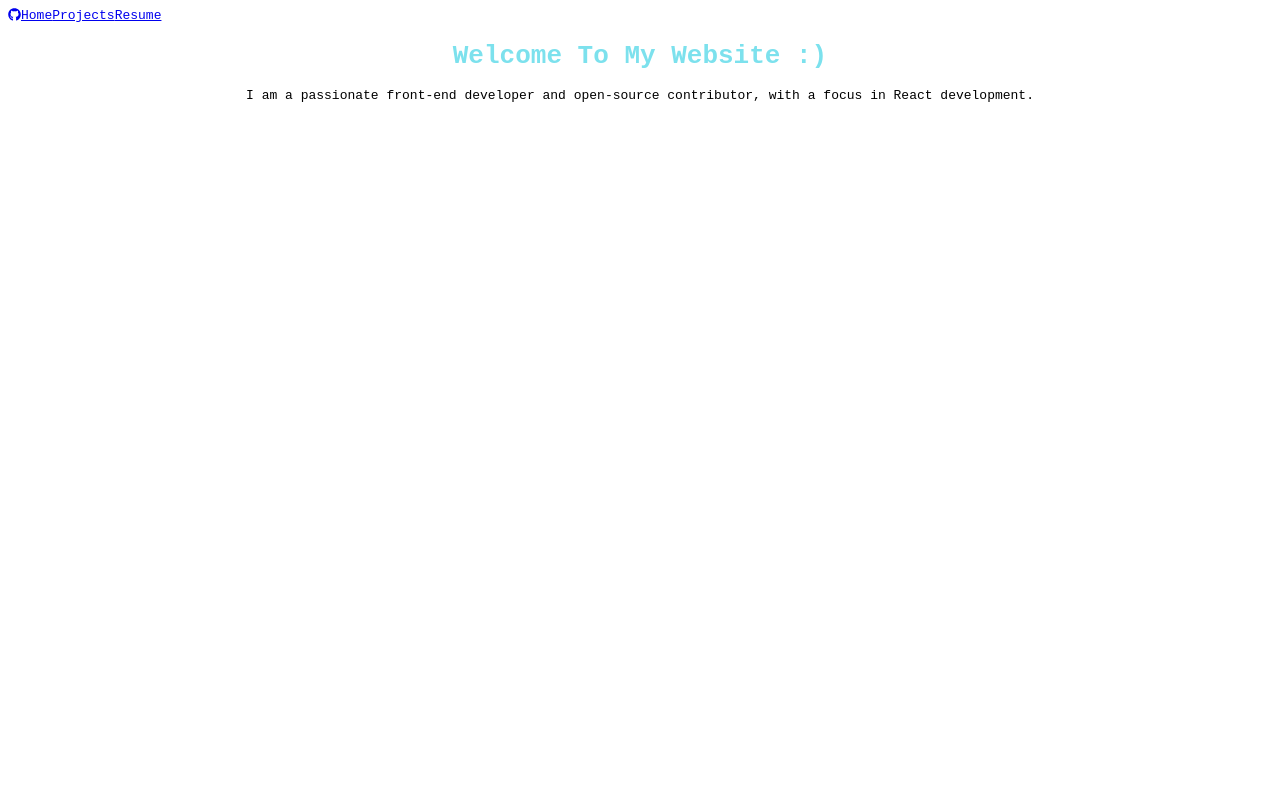
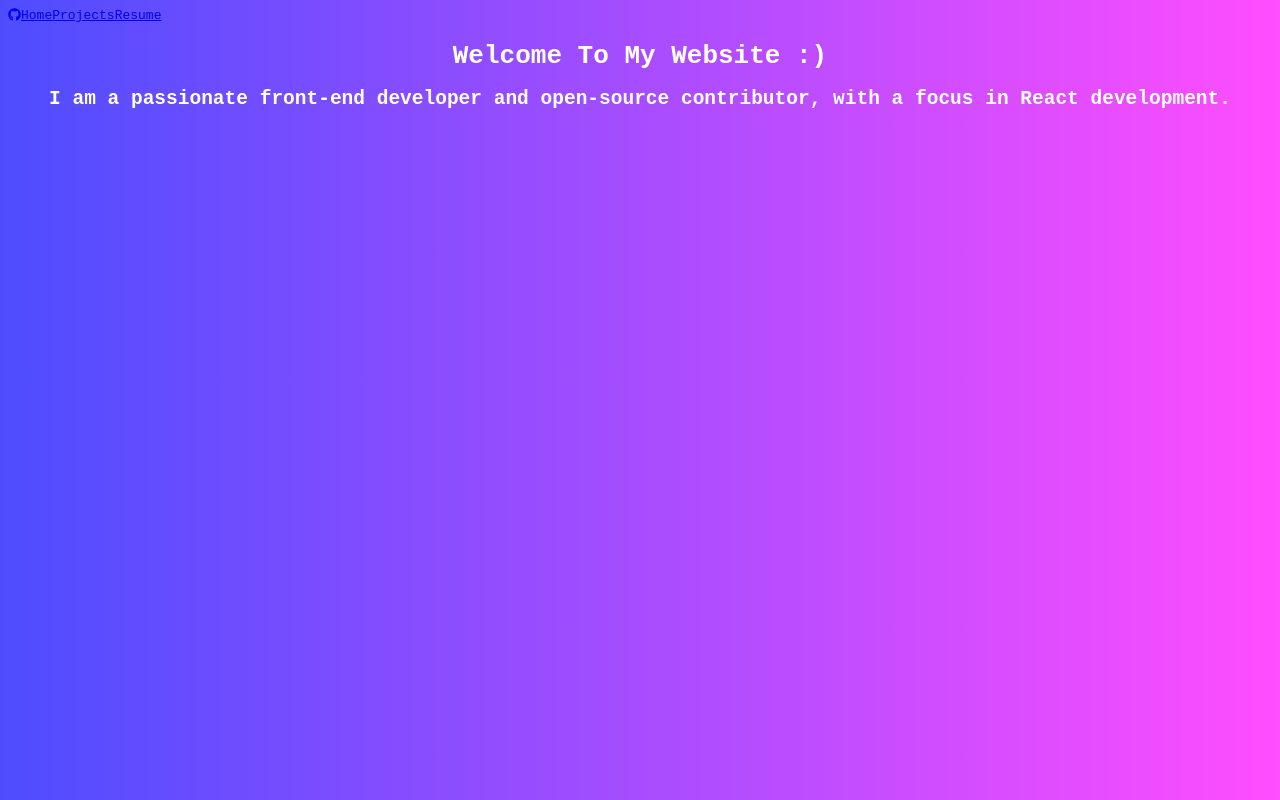
Before and after one commit to bpas247/portfolio, a Gatsby site: page / in a window 1280 px wide. Built offline with nearby package versions, Linux system fonts and the light colour scheme; Gatsby itself is replaced by a stand-in of ours.

Commit message:
feat: fix up dom structure, add some styles

```diff
--- a/src/components/Layout.js
+++ b/src/components/Layout.js
@@ -1,9 +1,14 @@
 import React from "react";
 import { Navbar } from "./";
+import styled from "@emotion/styled";
+
+const StyledLayout = styled.div`
+  color: white;
+`;
 
 export default ({ children }) => (
-  <div>
+  <StyledLayout>
     <Navbar />
     {children}
-  </div>
+  </StyledLayout>
 );
--- a/src/components/Project.js
+++ b/src/components/Project.js
@@ -1,13 +1,16 @@
 import React from "react";
+import styled from "@emotion/styled";
+
+const StyledProject = styled.div``;
 
 const Project = ({ name, maintainer, children }) => (
-  <>
+  <StyledProject>
     {name}
     <br />
     {maintainer ? "Maintainer" : "Contributor"}
     <br />
     {children}
-  </>
+  </StyledProject>
 );
 
 Project.Summary = ({ children }) => <div>{children}</div>;
--- a/src/pages/index.js
+++ b/src/pages/index.js
@@ -5,25 +5,19 @@ import "../styles/global.css";
 import { Layout } from "../components";
 
 const Title = styled.h1`
-  color: #7ce1ed;
   text-align: center;
 `;
 
-const Viewbox = styled.div`
-  background-color: rgba(255, 255, 255, 0.8);
-  border-radius: 0.25em;
-  position: relative;
+const Subtitle = styled.h2`
   text-align: center;
 `;
 
 export default () => (
   <Layout>
-    <Viewbox>
-      <Title>Welcome To My Website :)</Title>
-      <div>
-        I am a passionate front-end developer and open-source contributor, with
-        a focus in React development.
-      </div>
-    </Viewbox>
+    <Title>Welcome To My Website :)</Title>
+    <Subtitle>
+      I am a passionate front-end developer and open-source contributor, with a
+      focus in React development.
+    </Subtitle>
   </Layout>
 );
--- a/src/styles/global.css
+++ b/src/styles/global.css
@@ -1,3 +1,8 @@
 body {
   font-family: monospace;
+  background-image: linear-gradient(
+    to right,
+    rgb(77, 77, 255),
+    rgb(255, 77, 255)
+  );
 }
```
